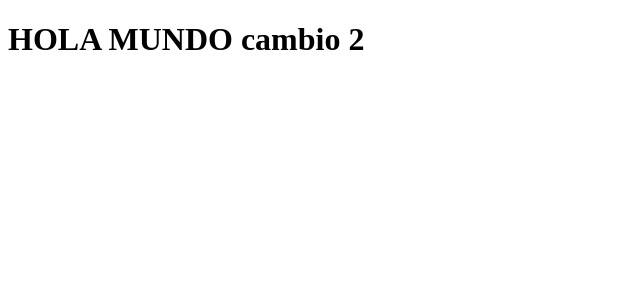
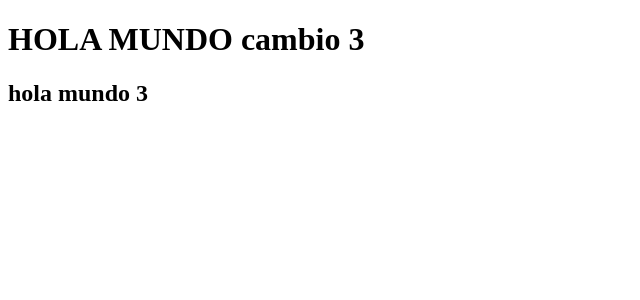
Before and after one commit to desarrollocml/usestate_react, a React (Create React App) app: page / in a window 1280 px wide. Shown: the top 300 px of the page, without its empty margins (0-640 px from the left). Built offline with nearby package versions, Linux system fonts and the light colour scheme.

Commit message:
commit login 1

```diff
--- a/src/App.js
+++ b/src/App.js
@@ -2,7 +2,8 @@
 function App() {
   return (
     <div >
-      <h1>HOLA MUNDO cambio 2</h1>
+      <h1>HOLA MUNDO cambio 3</h1>
+      <h2>hola mundo 3</h2>
     </div>
   );
 }
```
